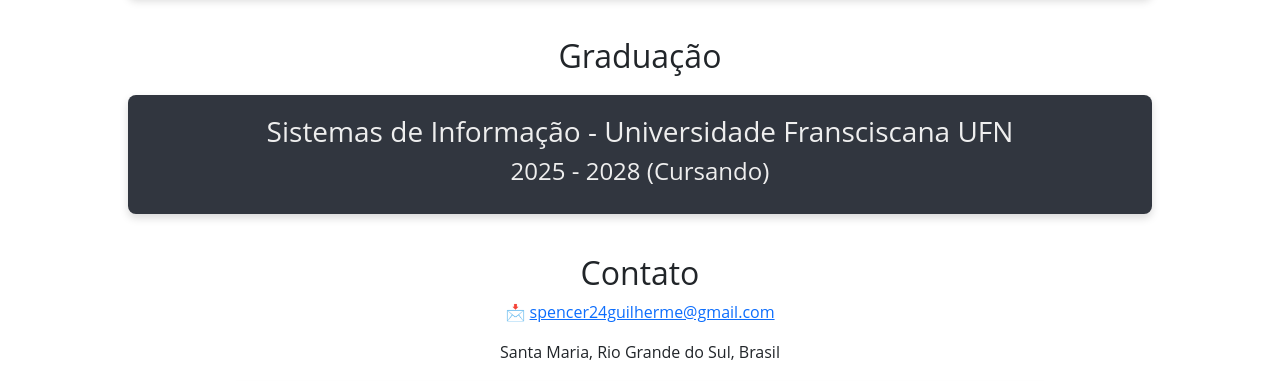
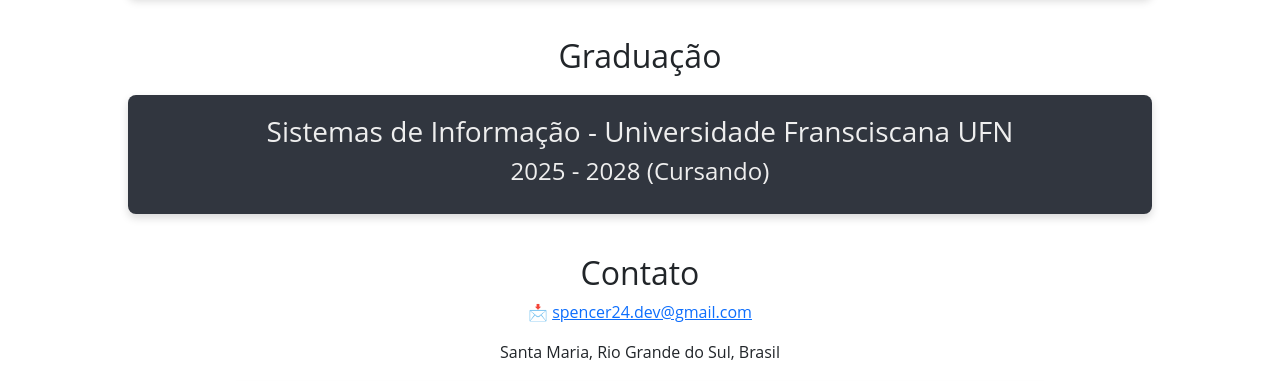
Before and after one commit to gspencert/portf.spencer, a plain HTML site: page index.html in a window 1280 px wide. Shown: the part 958-1339 px from the top of the page. Drawn offline with nearby package versions, Linux system fonts and the light colour scheme.

Commit message:
atualizacao HTML index

```diff
--- a/index.html
+++ b/index.html
@@ -59,7 +59,7 @@
         </div>
     <section id="contato">
         <h2>Contato</h2>
-        <p>📩 <a href="mailto:spencer24guilherme@gmail.com">spencer24guilherme@gmail.com</a></p>
+        <p>📩 <a href="mailto:spencer24.dev@gmail.com">spencer24.dev@gmail.com</a></p>
         <p>Santa Maria, Rio Grande do Sul, Brasil</p>
         <div class="links">
             <a href="https://www.instagram.com/ghspencer_"><i class="fab fa-instagram"></i> Instagram</a>
```
